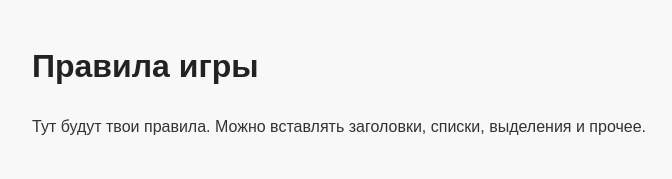
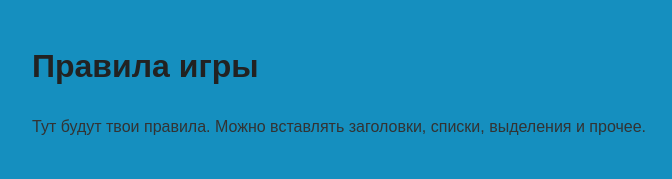
Before and after one commit to Omarchyk/GameRules, a plain HTML site: page index.html in a window 1280 px wide. Shown: the whole page, without its empty margins (208-880 px from the left). Drawn offline with Linux system fonts and the light colour scheme.

Commit message:
Update index.html

```diff
--- a/index.html
+++ b/index.html
@@ -11,7 +11,7 @@
       margin: auto;
       padding: 20px;
       line-height: 1.6;
-      background: #f8f8f8;
+      background: #158fbf;
       color: #333;
     }
     h1 {
```
